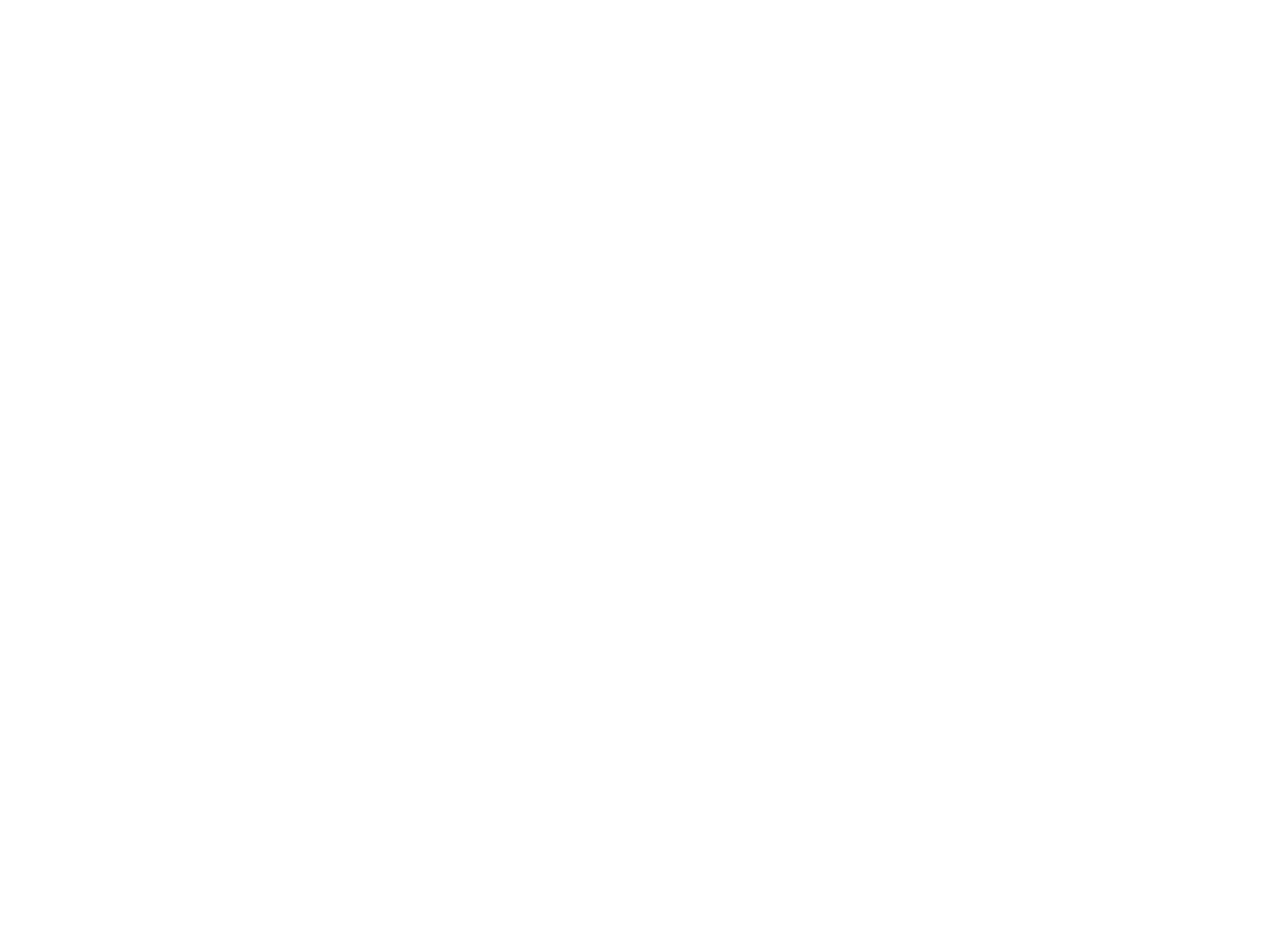
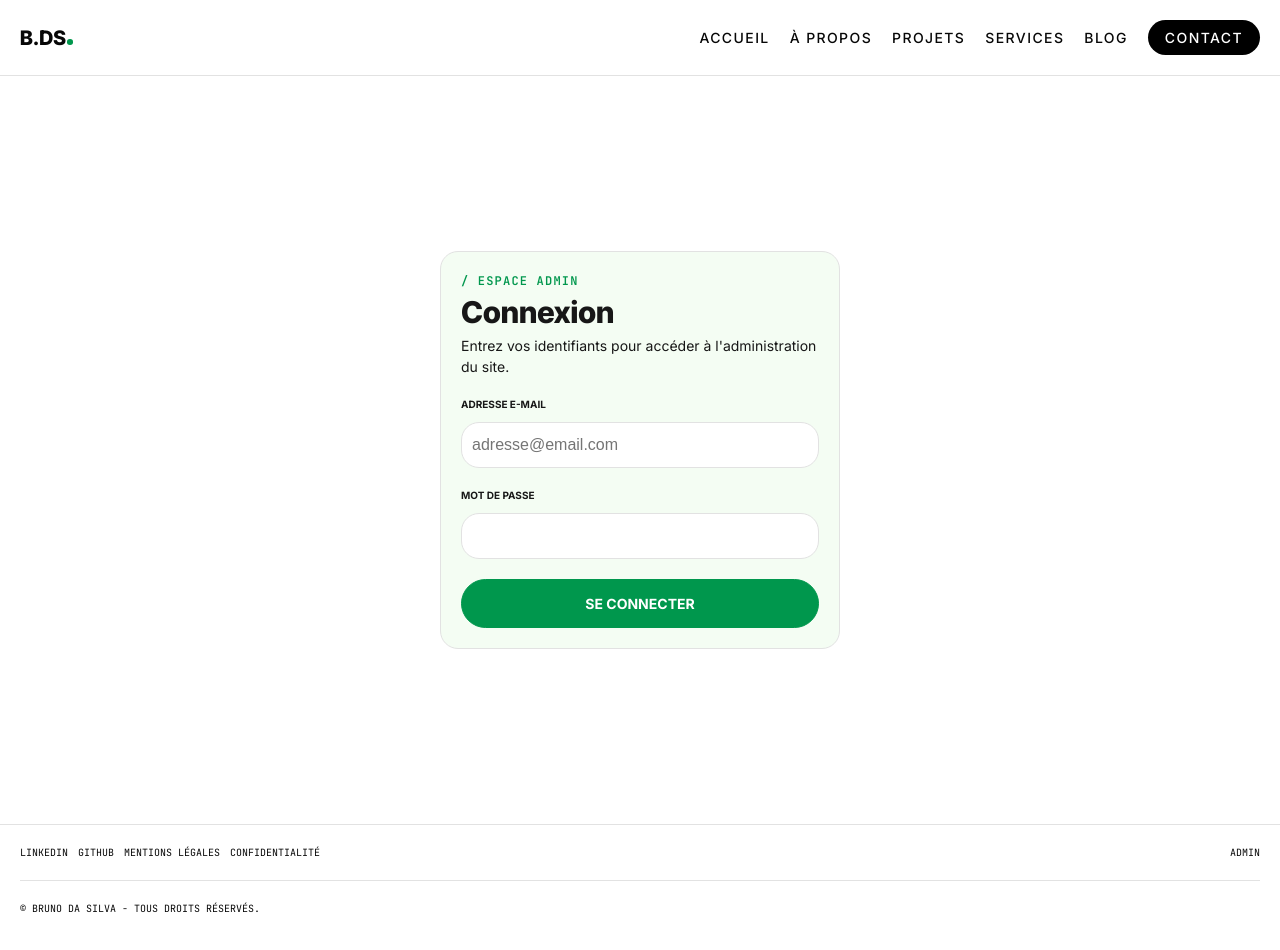
Before and after one commit to Brunofrpt/bds, a Next.js app: page /admin/login in a window 1280 px wide. Before the commit this address had no page. Shown: the top 950 px of the page. Before the commit the page ends 800 px from the top, so only its background shows below. Built offline with nearby package versions, Linux system fonts and the light colour scheme.

Commit message:
création du compte admin et création de la page login

```diff
--- a/package.json
+++ b/package.json
@@ -6,7 +6,8 @@
     "dev": "next dev",
     "build": "next build",
     "start": "next start",
-    "lint": "eslint"
+    "lint": "eslint",
+    "seed:admin": "tsx scripts/seed-admin.ts"
   },
   "dependencies": {
     "@better-auth/prisma-adapter": "^1.6.22",
--- /dev/null
+++ b/src/app/(public)/admin/login/login-form.tsx
@@ -0,0 +1,46 @@
+"use client"
+
+export default function LoginForm() {
+    return (
+        <form className="admin-login__form">
+            <div className="admin-login__field">
+                <label
+                className="admin-login__label description"
+                htmlFor="email"
+                >
+                    ADRESSE E-MAIL
+                </label>
+                <input
+                className="admin-login__input"
+                id="email"
+                name="email"
+                type="email"
+                autoComplete="email"
+                required
+                placeholder="adresse@email.com"
+                />
+            </div>
+            <div className="admin-login__field">
+                <label
+                className="admin-login__label description"
+                htmlFor="password"
+                >
+                    MOT DE PASSE
+                </label>
+                <input
+                className="admin-login__input"
+                id="password"
+                name="password"
+                type="password"
+                autoComplete="current-password"
+                required
+                />
+            </div>
+            <button className="admin-login__button button button--primary"
+            type="submit"
+            >
+                SE CONNECTER
+            </button>
+        </form>
+    )
+}
--- /dev/null
+++ b/src/app/(public)/admin/login/page.tsx
@@ -0,0 +1,16 @@
+import LoginForm from "./login-form"
+
+export default function LoginPage() {
+    return (
+        <section className="admin-login">
+            <header className="admin-login__header">
+                <p className="admin-login__page-info link-description">
+                    / ESPACE ADMIN
+                </p>
+                <h1 className="admin-login__title title">Connexion</h1>
+                <p className="admin-login__description paragraphe">Entrez vos identifiants pour accéder à l'administration du site.</p>
+            </header>
+            <LoginForm />
+        </section>
+    )
+}
--- a/src/styles/base/_typography.scss
+++ b/src/styles/base/_typography.scss
@@ -5,6 +5,7 @@ body {
 .title {
   font-family: var(--font-inter-tight);
   font-size: 42px;
+  font-weight: 800;
 }
 
 .subtitle {
@@ -33,3 +34,10 @@ body {
   font-family: var(--font-inter);
   font-size: 14px;
 }
+
+.link-description {
+  font-family: var(--font-jetbrains-mono);
+  font-size: 12px;
+  font-weight: 600;
+  letter-spacing: 1.2px;
+}
--- a/src/styles/main.scss
+++ b/src/styles/main.scss
@@ -14,4 +14,5 @@
 @use "layout/footer";
 
 @use "pages/home";
+@use "pages/admin";
 @use "pages/not-found.scss";
--- /dev/null
+++ b/src/styles/pages/_admin.scss
@@ -0,0 +1,43 @@
+@use "../abstracts/variables";
+
+.admin-login {
+    display: flex;
+    flex-direction: column;
+    gap: variables.$spacing-md;
+    border: variables.$border-primary;
+    border-radius: variables.$radius-card;
+    padding: variables.$spacing-md;
+    margin-block: 175px;
+    width: min(100%, 400px);
+    margin-inline: auto;
+    background-color: variables.$background-color;
+
+    &__page-info {
+        color: variables.$secondary-color-text;
+    }
+
+    &__title {
+        font-size: 30px;
+    }
+    &__description {
+        font-size: 14px;
+    }
+    &__form {
+        display: flex;
+        flex-direction: column;
+        gap: variables.$spacing-md;
+    }
+    &__field {
+        display: flex;
+        flex-direction: column;
+        gap: variables.$spacing-sm;
+    }
+    &__label {
+        font-size: 12;
+    }
+    &__input {
+        border: variables.$border-primary;
+        border-radius: variables.$radius-card;
+        padding: variables.$spacing-sm;
+    }
+}
```
Also changed, not shown: scripts/seed-admin.ts (added, +43 -0 lines).
